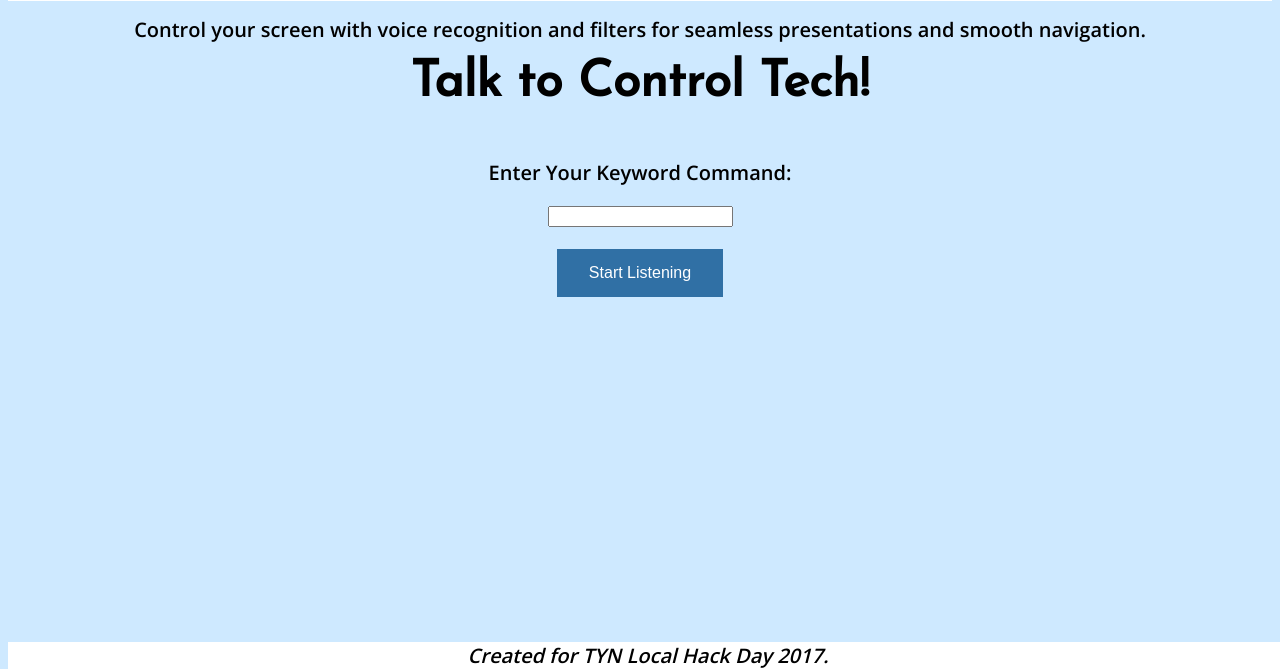
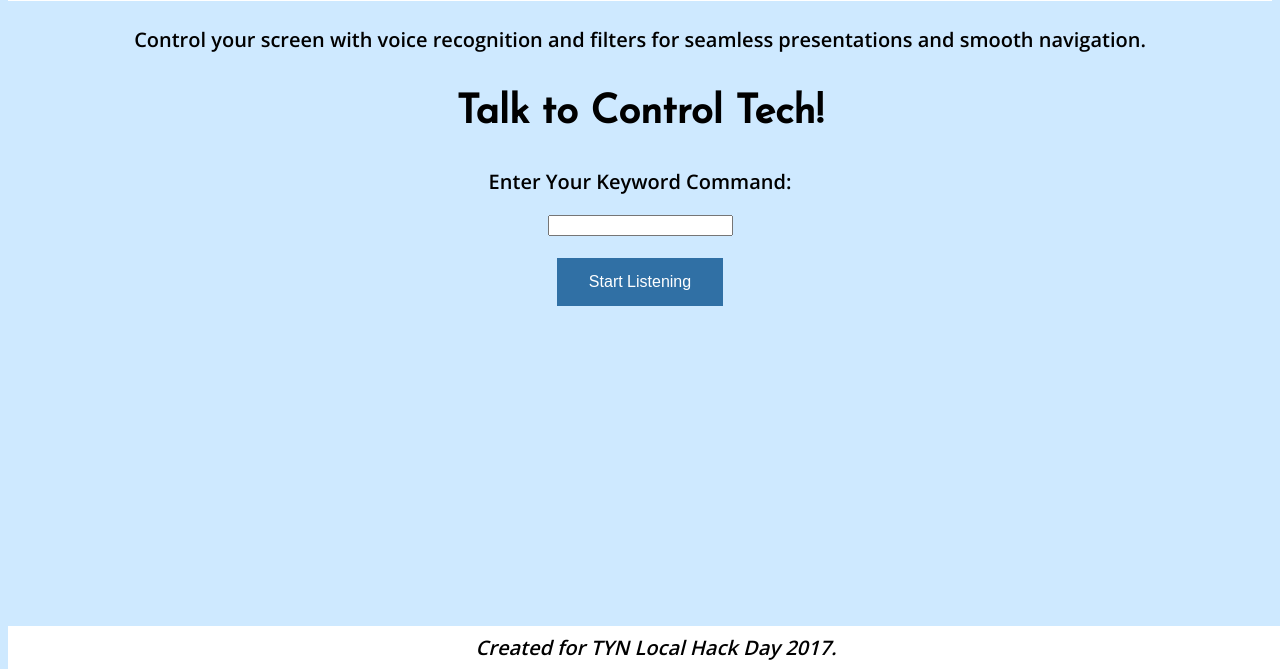
Before and after one commit to WilliamLQin/talk2control, a plain HTML site: page templates/index.html in a window 1280 px wide. Shown: the part 131-800 px from the top of the page. Drawn offline with nearby package versions, Linux system fonts and the light colour scheme; a web font is replaced by a local one.

Commit message:
css touch ups

```diff
--- a/static/css/main.css
+++ b/static/css/main.css
@@ -20,6 +20,7 @@ footer{
   font-family: 'Open Sans', sans-serif;
   font-size: 20px;
   font-style: italic;
+  padding: 8px;
 }
 
 .titleFont {
@@ -32,8 +33,9 @@ h1 {
 }
 
 h3 {
-  margin-top: 0px;
-  font-size: 50px;
+  margin-top: 40px;
+  margin-bottom: 35px;
+  font-size: 40px;
 }
 
 .subFont {
@@ -42,7 +44,7 @@ h3 {
 }
 
 #desc {
-  margin: 15px;
+  margin: 25px;
 }
 
 #header {
```
